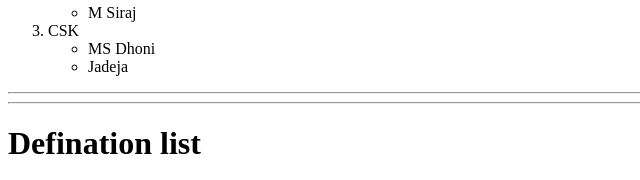
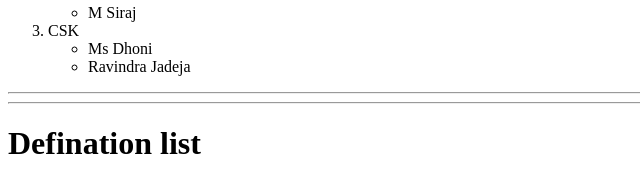
Before and after one commit to bapushinde264/Learning_html, a plain HTML site: page list_types.html in a window 1280 px wide. Shown: the part 1725-1905 px from the top of the page, 0-640 px from the left. Drawn offline with Linux system fonts and the light colour scheme.

Commit message:
Learned different types of Lists

```diff
--- a/list_types.html
+++ b/list_types.html
@@ -114,8 +114,8 @@
         </ul>
         <li>CSK</li>
         <ul>
-            <li>MS Dhoni</li>
-            <li>Jadeja</li>
+            <li>Ms Dhoni</li>
+            <li> Ravindra Jadeja</li>
         </ul>
     </ol>
     <hr>
```
